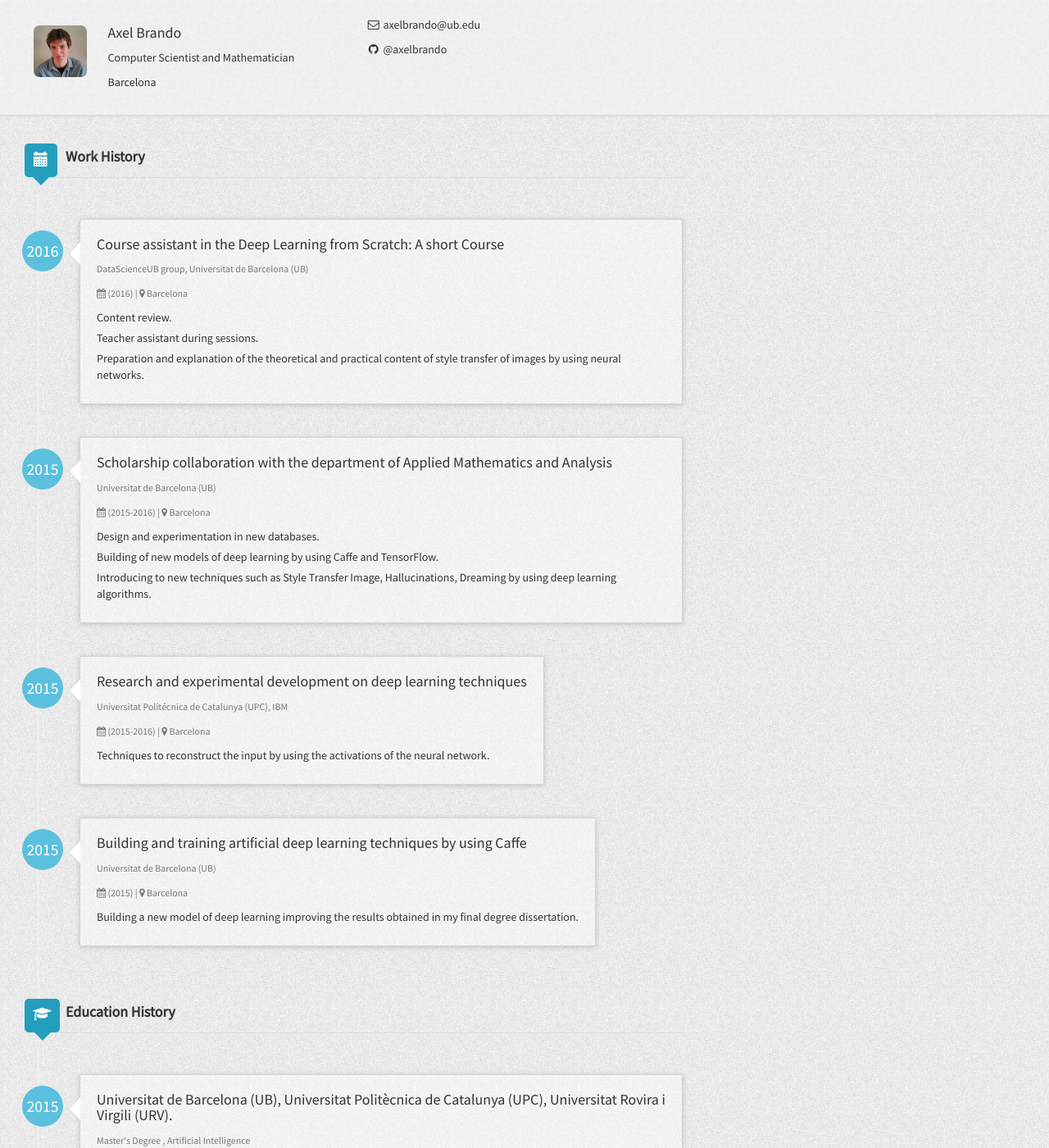
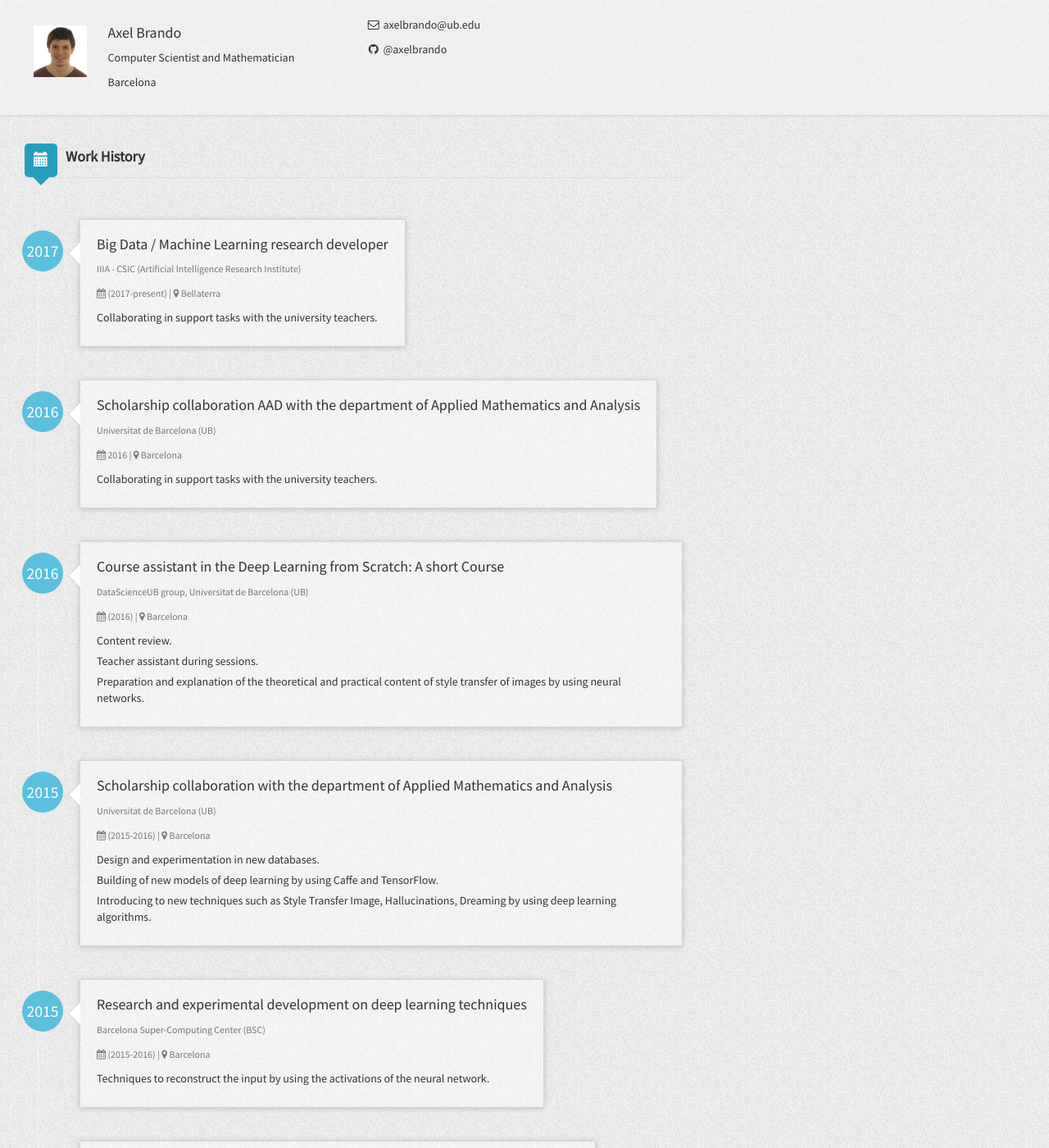
Before and after one commit to axelbrando/axelbrando.github.com, a Jekyll site: the page built from index.html, in a window 1280 px wide and 1400 px high. Shown: the whole window at 82% size. Built offline with Jekyll 4.4.1, drawn with Linux system fonts in a browser that asks for light colours.

Commit message:
update 20-1-17

```diff
--- a/_config.yml
+++ b/_config.yml
@@ -1,6 +1,6 @@
 # Site settings
 title: Axel Brando
-description: This is a collection of outstanding projects I've been working in recent years
+description: Computer Scientist and Mathematician. This is a collection of outstanding projects I have been working in recent years.
 favicon: /iCard-Resume/assets/img/avatar.JPG
 baseurl: http://axelbrando.github.io/
 url: http://axelbrando.github.io
@@ -22,7 +22,24 @@ author:
   #twitter: -
   gavatar: /iCard-Resume/assets/img/avatar.JPG
   workHistory:
+
     - work1:
+      company: IIIA - CSIC (Artificial Intelligence Research Institute)
+      location: Bellaterra
+      title: Big Data / Machine Learning research developer
+      started: 2017
+      duration: (2017-present)
+      description: <p> Collaborating in support tasks with the university teachers.</p>
+
+    - work2:
+      company: Universitat de Barcelona (UB)
+      location: Barcelona
+      title: Scholarship collaboration AAD with the department of Applied Mathematics and Analysis
+      started: 2016
+      duration: 2016
+      description: <p> Collaborating in support tasks with the university teachers.</p>
+
+    - work3:
       company: DataScienceUB group, Universitat de Barcelona (UB)
       location: Barcelona
       title: Course assistant in the <a href="http://www.ub.edu/datascience/deep/">Deep Learning from Scratch:</a> A short Course
@@ -30,7 +47,7 @@ author:
       duration: (2016)
       description: <p> Content review. </p><p>Teacher assistant during sessions.</p><p>Preparation and explanation of the theoretical and practical content of style transfer of images by using neural networks.</p>
 
-    - work2:
+    - work4:
       company: Universitat de Barcelona (UB)
       location: Barcelona
       title: Scholarship collaboration with the department of Applied Mathematics and Analysis
@@ -38,15 +55,15 @@ author:
       duration: (2015-2016)
       description: <p> Design and experimentation in new databases. </p><p>Building of new models of deep learning by using Caffe and TensorFlow.</p><p>Introducing to new techniques such as Style Transfer Image, Hallucinations, Dreaming by using deep learning algorithms.</p>
 
-    - work3:
-      company: Universitat Politécnica de Catalunya (UPC), IBM
+    - work5:
+      company: Barcelona Super-Computing Center (BSC)
       location: Barcelona
       title: Research and experimental development on deep learning techniques
       started: 2015
       duration: (2015-2016)
       description: <p>Techniques to reconstruct the input by using the activations of the neural network. </p>
 
-    - work4:
+    - work6:
       company: Universitat de Barcelona (UB)
       location: Barcelona
       title: Building and training artificial deep learning techniques by using Caffe
```
Also changed, not shown: assets/img/avatar.JPG.
